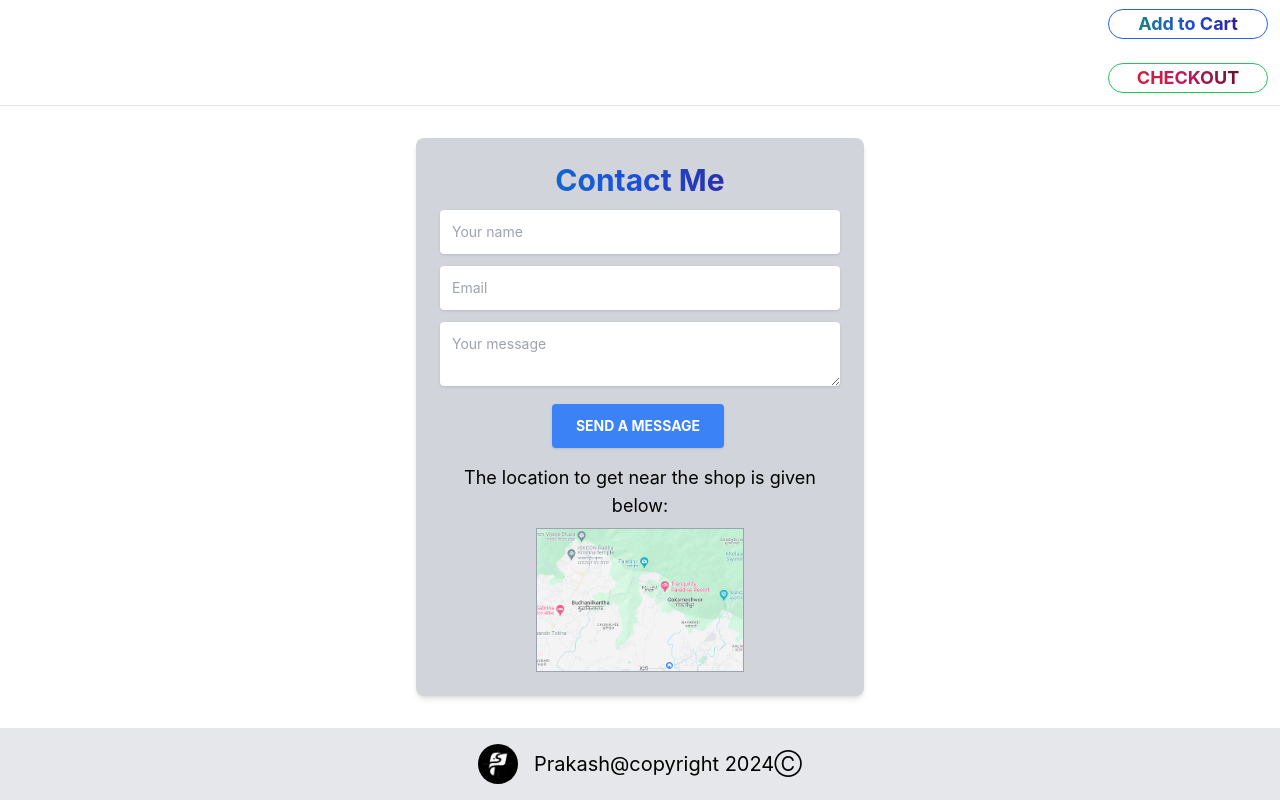
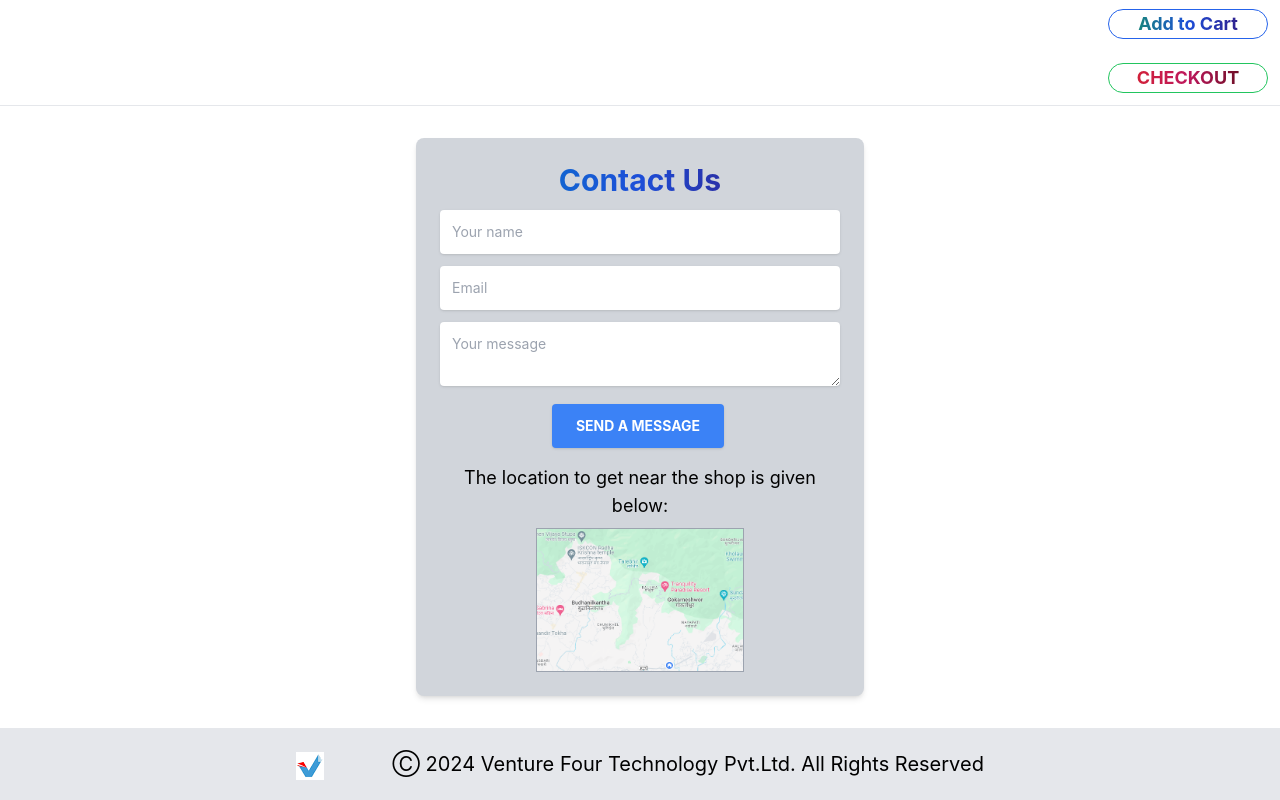
Before and after one commit to prak32/Shopping_Cart, a React (Create React App) app: page /home in a window 1280 px wide. Shown: the part 2321-3121 px from the top of the page. Built offline with nearby package versions, Linux system fonts and the light colour scheme; no server answers.

Commit message:
made changes

```diff
--- a/src/Component/Cart.js
+++ b/src/Component/Cart.js
@@ -268,10 +268,10 @@ const Cart = () => {
         <ContactForm />
       </section>
       <footer className="flex gap-4 items-center justify-center text-sm md:text-xl bg-gray-200 py-4 w-full h-18">
-        <div className="items-center h-7 w-7 md:h-10 md:w-10">
-          <img src="logo.jpg" alt="logo" className="rounded-full" />
+        <div className="items-center py-2 h-7 w-10 md:py-2 md:h-10 md:w-20">
+          <img src="logo2.png" alt="logo"/>
         </div>
-        Prakash@copyright 2024Ⓒ
+        Ⓒ 2024 Venture Four Technology Pvt.Ltd. All Rights Reserved
       </footer>
     </>
   );
--- a/src/Component/Contact.js
+++ b/src/Component/Contact.js
@@ -63,7 +63,7 @@ const Contact = () => {
       </div>
       <div className="container mx-auto px-4 py-8 flex justify-center items-center">
         <div className="w-84 p-3 md:w-full max-w-md bg-gray-300 hover:bg-gray-400 shadow-md rounded-lg md:p-6">
-          <div className="font-bold text-center text-xl md:text-3xl mb-3 bg-gradient-to-r from-sky-600 via-blue-700 to-purple-950 inline-block text-transparent bg-clip-text w-full">Contact Me</div>
+          <div className="font-bold text-center text-xl md:text-3xl mb-3 bg-gradient-to-r from-sky-600 via-blue-700 to-purple-950 inline-block text-transparent bg-clip-text w-full">Contact Us</div>
           {formStatus === "success" && (
             <div className="py-2 text-center text-green-600 font-bold">
               Form submitted successfully!
--- a/src/Component/ContactForm.js
+++ b/src/Component/ContactForm.js
@@ -51,7 +51,7 @@ const Contact = () => {
     <div>
       <div className="container mx-auto px-4 py-8 flex justify-center items-center">
         <div className="w-80 md:w-full max-w-md bg-gray-300 hover:bg-gray-400 shadow-md rounded-lg p-6">
-          <div className="font-bold text-xl text-center md:text-3xl mb-3 bg-gradient-to-r from-sky-600 via-blue-700 to-purple-950 inline-block text-transparent bg-clip-text w-full">Contact Me</div>
+          <div className="font-bold text-xl text-center md:text-3xl mb-3 bg-gradient-to-r from-sky-600 via-blue-700 to-purple-950 inline-block text-transparent bg-clip-text w-full">Contact Us</div>
           {formStatus === "success" && (
             <div className="py-2 text-center text-green-600 font-bold">
               Form submitted successfully!
--- a/src/Component/Login.js
+++ b/src/Component/Login.js
@@ -13,7 +13,7 @@ const Login = () => {
   const navigate = useNavigate();
   const { setIsAuthenticated } = useAuth();
 
-  const handleLogin = (e) => {
+  const handleLogin = (e ) => {
     e.preventDefault();
     const users = JSON.parse(localStorage.getItem('users')) || [];
     const user = users.find(user => user.username === username && user.password === password);
--- a/src/Component/Modal.js
+++ b/src/Component/Modal.js
@@ -25,6 +25,14 @@ const Modal = ({ show, onClose, cartItems }) => {
       setTimeout(() => setToast({ show: false, message: '', type: '' }), 1000);
       return;
     }
+
+    const phoneRegex = /^\d{10}$/;
+    if (!phoneRegex.test(phoneNumber)) {
+      setToast({ show: true, message: 'Phone number must be 10 digits!', type: 'error' });
+      setTimeout(() => setToast({ show: false, message: '', type: '' }), 2000);
+      return;
+    }
+
     setOrderFormVisible(true);
     setToast({ show: true, message: 'Payment Successful!', type: 'success' });
     setTimeout(() => setToast({ show: false, message: '', type: '' }), 2000);
@@ -125,6 +133,9 @@ const Modal = ({ show, onClose, cartItems }) => {
                   className="shadow appearance-none border rounded w-full py-2 px-3 text-gray-700 leading-tight focus:outline-none focus:shadow-outline"
                   required
                 />
+                {formData.phoneNumber && !/^\d{10}$/.test(formData.phoneNumber) && (
+                  <p className="text-red-500 text-xs mt-2">Phone number must be 10 digits!</p>
+                )}
               </div>
             </form>
             <div className="flex justify-end">
```
Also changed, not shown: public/logo2.png (added), src/Component/CartContext.js (line endings or trailing spaces), src/Component/Navbar.js (line endings or trailing spaces).
